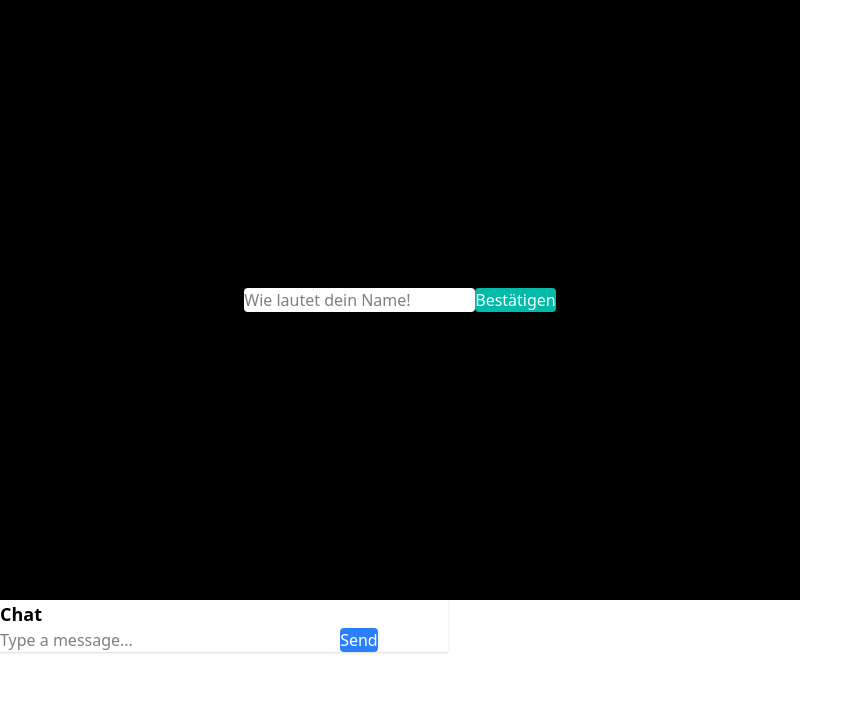
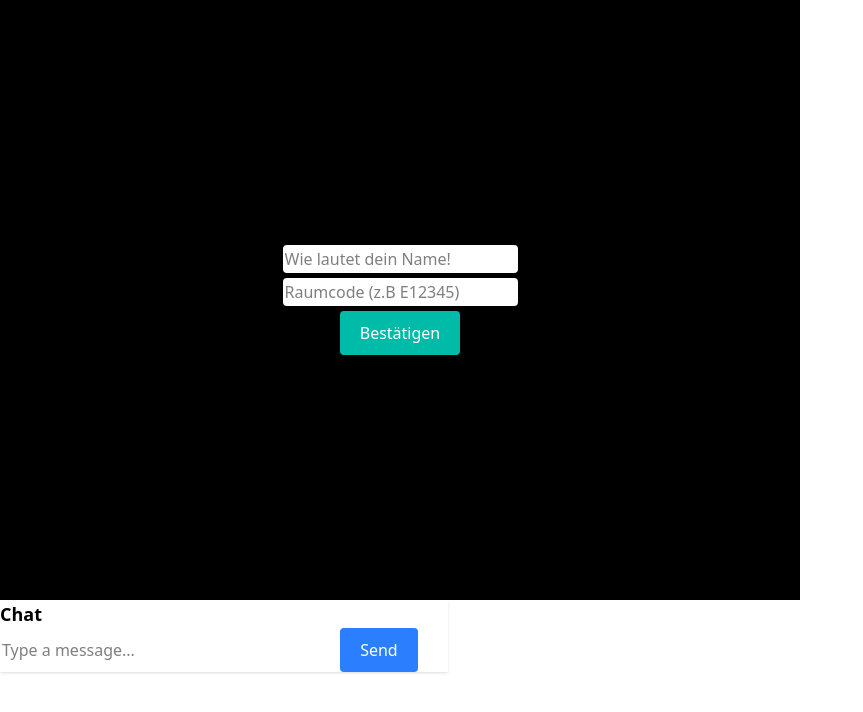
Before and after one commit to NikollbibajNoah/nodejs-multiplayer, a website: page public/index.html in a window 1280 px wide. Both pictures are taken after a click on the button "Bestätigen". Shown: the whole page, without its empty margins (0-863 px from the left). Drawn offline with nearby package versions, Linux system fonts and the light colour scheme.

Commit message:
networking with rooms

```diff
--- a/player.js
+++ b/player.js
@@ -5,6 +5,7 @@ class Player {
         this.color = color || "#" + Math.floor(Math.random() * 16777215).toString(16);
         this.x = x || Math.floor(Math.random() * 500);
         this.y = y || Math.floor(Math.random() * 500);
+        this.room = null;
     }
 
     move(dx, dy) {
--- a/public/client.js
+++ b/public/client.js
@@ -8,8 +8,10 @@ let myId = null;
 const speed = 5;
 
 let playerName = "";
+let roomName = "";
 
 const inputField = document.getElementById('nameInput');
+const roomInputField = document.getElementById('roomInput');
 const button = document.getElementById('startBtn');
 
 const chatInput = document.getElementById('chatInput');
@@ -52,6 +54,7 @@ canvas.addEventListener('touchend', (e) => {
 
 function connect() {
     const enteredName = inputField.value.trim();
+    const enteredRoom = roomInputField.value.trim().toUpperCase();
 
     if (enteredName === "") {
         alert("Please enter a name to start the game.");
@@ -59,16 +62,18 @@ function connect() {
     }
 
     playerName = enteredName;
+    roomName = enteredRoom || null;
 
     socket = io({
         auth: {
-            name: enteredName
+            name: enteredName,
+            room: enteredRoom
         }
     });
 
     socket.on('connect', () => {
         myId = socket.id;
-        console.log('Connected to server:', enteredName);
+        console.log('Connected to server:', enteredName, 'in room:', enteredRoom);
     });
 
     socket.on('currentPlayers', (data) => {
@@ -173,6 +178,10 @@ function gameloop() {
         ctx.fillText(p.name, p.x - 18, p.y - 18);
     }
 
+    ctx.fillStyle = "white";
+    ctx.font = "14px Arial";
+    ctx.fillText(`Room: ${roomName}`, 10, 20);
+
     requestAnimationFrame(gameloop);
 }
 
--- a/public/index.html
+++ b/public/index.html
@@ -4,13 +4,14 @@
     <meta charset="UTF-8">
     <meta name="viewport" content="width=device-width, initial-scale=1.0">
     <title>Online Game</title>
+    <script src="https://cdn.jsdelivr.net/npm/@tailwindcss/browser@4"></script>
     <link rel="stylesheet" href="style.css">
-    <script src="https://cdn.jsdelivr.net/npm/@tailwindcss/browser@4"></script>
 </head>
 <body>
     <div class="overlay" id="overlay">
         <input id="nameInput" class="bg-white rounded p-4" placeholder="Wie lautet dein Name!" onkeydown="if (event.key === 'Enter') { connect(); }" />
-        <button class="bg-teal-500 rounded p-4 text-white" id="startBtn">Bestätigen</button>
+        <input id="roomInput" class="bg-white rounded p-4" placeholder="Raumcode (z.B E12345)" />
+        <button class="bg-teal-500 rounded p-4 text-white btn" id="startBtn">Bestätigen</button>
     </div>
 
     <!-- Game screen -->
@@ -27,7 +28,7 @@
 
         <div>
             <input id="chatInput" class="bg-white rounded p-2 w-3/4" placeholder="Type a message..." />
-            <button class="bg-blue-500 rounded p-2 text-white" id="sendBtn">Send</button>
+            <button class="bg-blue-500 rounded p-2 text-white btn" id="sendBtn">Send</button>
         </div>
     </div>
 
--- a/public/style.css
+++ b/public/style.css
@@ -14,4 +14,18 @@ canvas { background: #1e1e1e; display: block; }
     display: flex;
     justify-content: center;
     align-items: center;
+    display: flex;
+    flex-direction: column;
+    gap: 5px;
 }
+
+input {
+    padding: 2px;
+}
+
+.btn {
+    padding: 10px 20px;
+    border: none;
+    cursor: pointer;
+    font-size: 16px;
+}
```
Also changed, not shown: server.js (+23 -9 lines).
